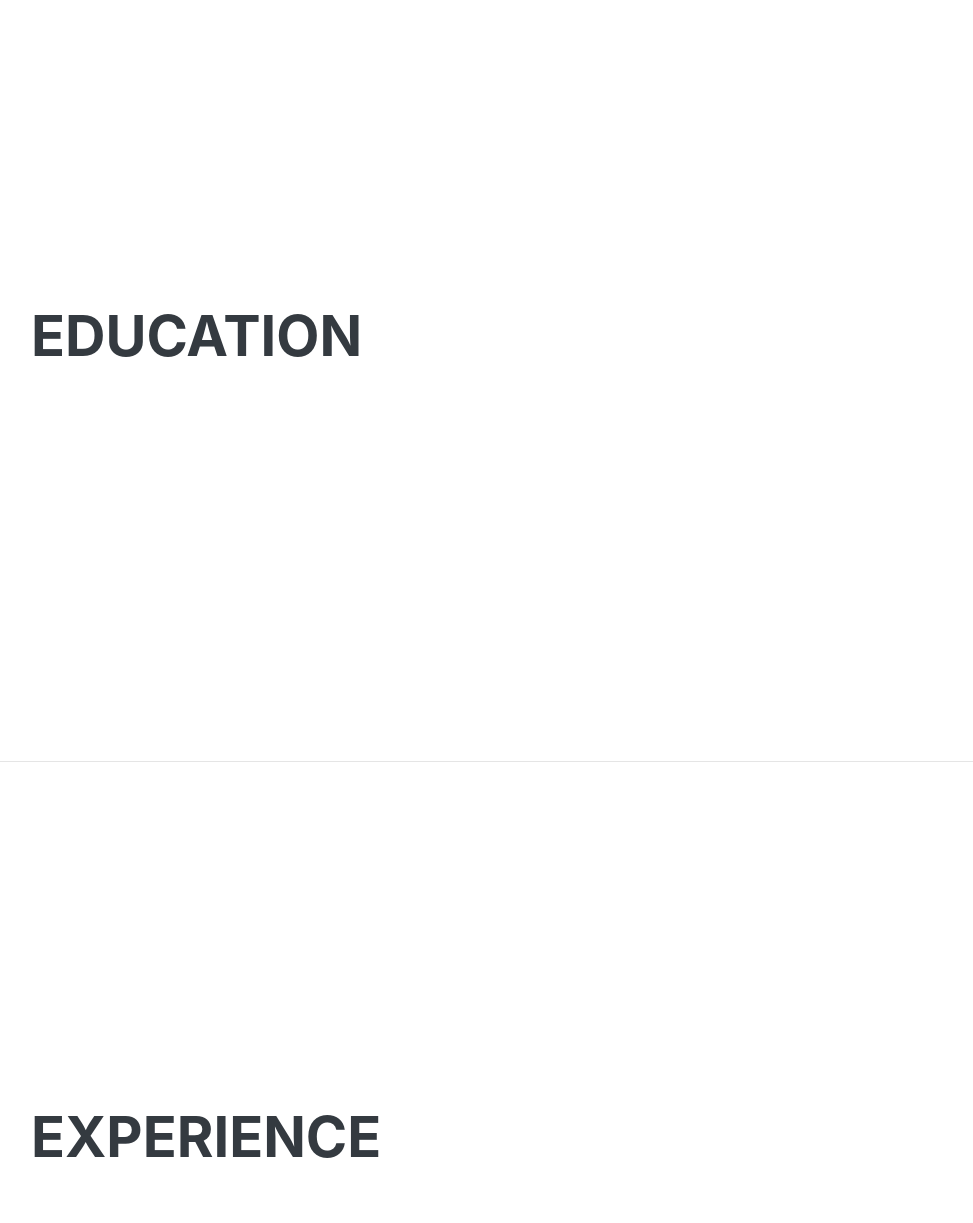
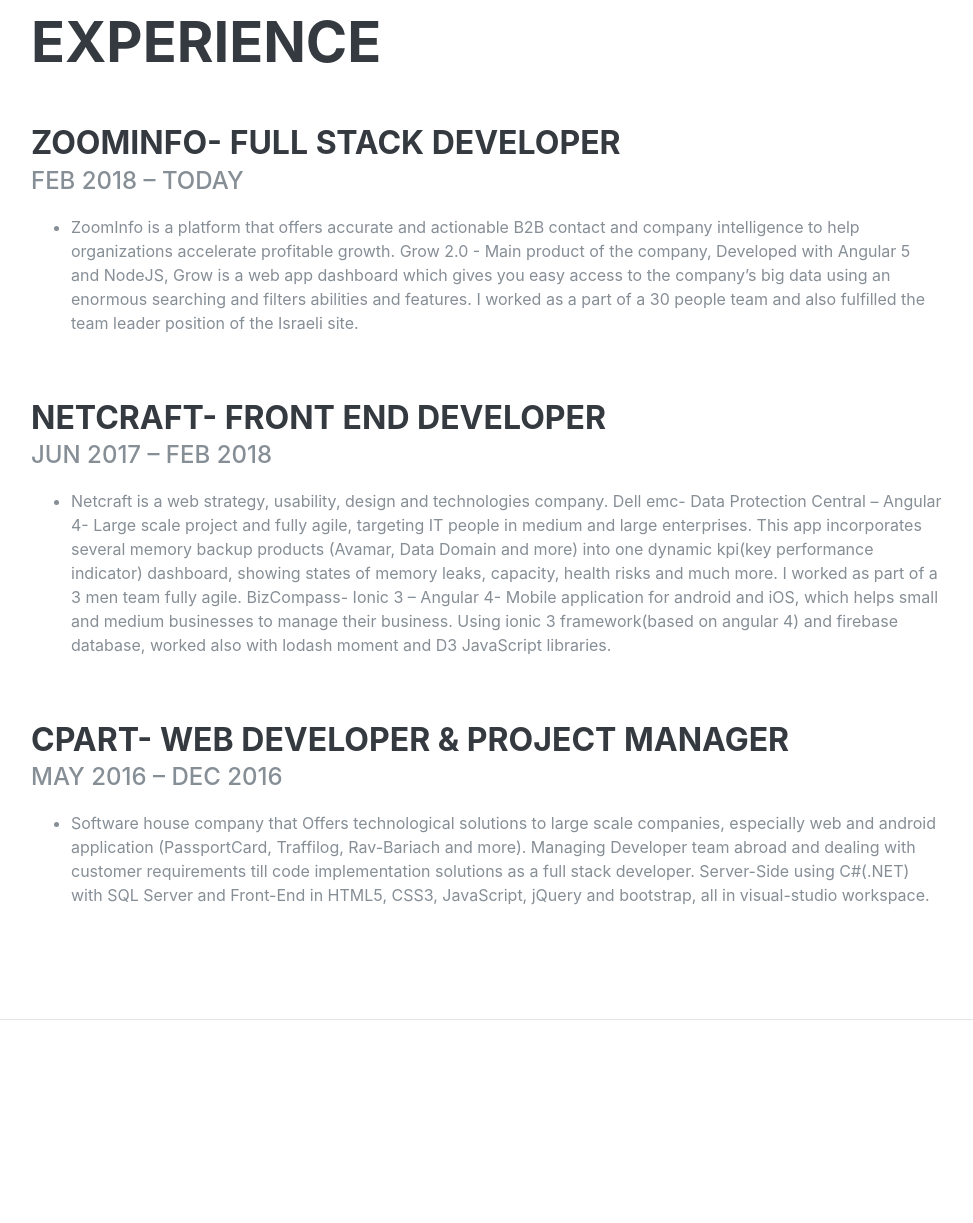
Before and after one commit to daniels820/Daniels-CV, a website: page Daniels-CV/index.html in a window 1280 px wide. Shown: the part 840-2063 px from the top of the page, without its empty margins (289-1262 px from the left). Drawn offline with nearby package versions, Linux system fonts and the light colour scheme; a web font is replaced by a local one.

Commit message:
some updates

```diff
--- a/Daniels-CV/index.html
+++ b/Daniels-CV/index.html
@@ -43,11 +43,14 @@
                 <li class="nav-item">
                     <a class="nav-link js-scroll-trigger" href="#about">About</a>
                 </li>
+                <!-- <li class="nav-item">
+                    <a class="nav-link js-scroll-trigger active" href="#education">Education</a>
+                </li> -->
                 <li class="nav-item">
-                    <a class="nav-link js-scroll-trigger active" href="#education">Education</a>
+                    <a class="nav-link js-scroll-trigger" href="#experience">Experience</a>
                 </li>
                 <li class="nav-item">
-                    <a class="nav-link js-scroll-trigger" href="#experience">Experience</a>
+                    <a class="nav-link js-scroll-trigger" href="#Army">Army</a>
                 </li>
                 <li class="nav-item">
                     <a class="nav-link js-scroll-trigger" href="#skills">Qualities</a>
@@ -70,7 +73,8 @@
                     <a href="mailto:daniels820@gmail.com">daniels820@gmail.com</a>
                 </div>
                 <p class="lead mb-5">
-                        Industrious and enthusiastic Full Stack Developer with a demonstrated history of working in the industry.
+                    Industrious and enthusiastic Full Stack Developer with a demonstrated history of working in the
+                    industry.
                 </p>
                 <div class="social-icons">
                     <a href="https://www.linkedin.com/in/daniel-shnayderman-3a3a06a1/">
@@ -88,139 +92,109 @@
 
         <hr class="m-0">
 
-        <section class="resume-section p-3 p-lg-5 d-flex flex-column" id="education">
+        <section class="resume-section p-3 p-lg-5 d-flex flex-column" id="experience">
             <div class="my-auto">
-                <h2 class="mb-5">Education</h2>
+                <h2 class="mb-5">Experience</h2>
 
-                <!-- <div class="resume-item d-flex flex-column flex-md-row mb-5">
+                <div class="resume-item d-flex flex-column flex-md-row mb-5">
                     <div class="resume-content mr-auto">
-                        <h3 class="mb-0">Netcraft Academy</h3>
-                        <div class="subheading mb-3">Front-End Develpment course</div>
+                        <h3 class="mb-0">ZoomInfo- Full stack Developer </h3>
+                        <div class="subheading mb-3"> Feb 2018 – Today</div>
                         <ul>
                             <li>
-                                <p>Acquired significant and deep understanding of Javascript(ES6), CSS3, HTML5</p>
-                            </li>
-                            <li>
-                                <p>Throughout the course I have developed responsive web applications and website using
-                                    angular6 framework.</p>
-                            </li>
-                            <li>
-                                <p>Wide usage of popular libraries for speed development and efficient maintenance such
-                                    as bootstrap, Angular Material and Sass.</p>
-                            </li>
-                            <li>
-                                <p>High Proficiency in working with git</p>
+                                <p>
+                                    ZoomInfo is a platform that offers accurate and actionable B2B contact and company intelligence to help organizations accelerate profitable growth.
+                                    Grow 2.0 - Main product of the company, Developed with Angular 5 and NodeJS,
+                                    Grow is a web app dashboard which gives you easy access to the company’s big data using an enormous searching and filters abilities and features.
+                                    I worked as a part of a 30 people team and also fulfilled the team leader position of the Israeli site.
+
+                                </p>
                             </li>
                         </ul>
                     </div>
-                    <div class="resume-date text-md-right">
-                        <span class="text-primary">2017-2018</span>
-                        <div class="d-none d-md-block">
-                            <img class="certificate" style="cursor:pointer;height:100px;width:75px" data-toggle="modal"
-                                data-target="#modalCertificate" src="img/netcraft.jpg" alt="">
-                            <div class="modal fade" id="modalCertificate" tabindex="-1" role="dialog" aria-labelledby="exampleModalLabel"
-                                aria-hidden="true">
-                                <div class="modal-dialog" style="height:400px;width:400px;margin:100px auto;" role="document">
-                                    <img src="img/netcraft.jpg" style="height:400px;width:300px;" alt="">
-                                    <button type="button" class="close" data-dismiss="modal" aria-label="Close">
-                                        <span aria-hidden="true">×</span>
-                                    </button>
+                    <!-- <div class="resume-date text-md-right">
+                        <span class="text-primary">2015 – 2016</span>
+                    </div> -->
+                </div>
 
-
-                                </div>
-                            </div>
-                        </div>
-                    </div>
-                </div> -->
-
-                <!-- <div class="resume-item d-flex flex-column flex-md-row">
+                <div class="resume-item d-flex flex-column flex-md-row mb-5">
                     <div class="resume-content mr-auto">
-                        <h3 class="mb-0">BAR-ILAN UNIVERSITY</h3>
-                        <div class="subheading mb-3">ECONOMICS AND MANAGEMENT</div>
+                        <h3 class="mb-0">Netcraft- Front end Developer</h3>
+                        <div class="subheading mb-3"> Jun 2017 – Feb 2018</div>
                         <ul>
                             <li>
-                                <p>BA in Economics and Business Administration from the Faculty of Social Sciences,
-                                    received in 2016.</p>
-                            </li>
-                            <li>
-                                <p>Excellence in the core courses of the degree: Microeconomics, Statistics and
-                                    Econometrics, Finance and Game Theory. </p>
+                                <p>
+                                    Netcraft is a web strategy, usability, design and technologies company.
+                                    Dell emc- Data Protection Central – Angular 4- Large scale project and fully agile,
+                                    targeting IT people in medium and large enterprises. This app incorporates several
+                                    memory backup products (Avamar, Data Domain and more) into one dynamic kpi(key
+                                    performance indicator) dashboard, showing states of memory leaks, capacity, health
+                                    risks and much more. I worked as part of a 3 men team fully agile.
+                                    BizCompass- Ionic 3 – Angular 4- Mobile application for android and iOS, which
+                                    helps small and medium businesses to manage their business. Using ionic 3
+                                    framework(based on angular 4) and firebase database, worked also with lodash moment
+                                    and D3 JavaScript libraries.
+
+                                </p>
                             </li>
                         </ul>
                     </div>
-                    <div class="resume-date text-md-right">
-                        <span class="text-primary">2012-2015</span>
+                    <!-- <div class="resume-date text-md-right">
+                        <span class="text-primary">2015 – 2016</span>
+                    </div> -->
+                </div>
+
+                <div class="resume-item d-flex flex-column flex-md-row mb-5">
+                    <div class="resume-content mr-auto">
+                        <h3 class="mb-0">Cpart- Web Developer & Project Manager</h3>
+                        <div class="subheading mb-3">May 2016 – Dec 2016</div>
+                        <ul>
+                            <li>
+                                <p>
+                                    Software house company that Offers technological solutions to large scale
+                                    companies, especially web and android application (PassportCard, Traffilog,
+                                    Rav-Bariach and more).
+                                    Managing Developer team abroad and dealing with customer requirements till code
+                                    implementation solutions as a full stack developer. Server-Side using C#(.NET) with
+                                    SQL Server and Front-End in HTML5, CSS3, JavaScript, jQuery and bootstrap, all in
+                                    visual-studio workspace.
+                                </p>
+                            </li>
+                        </ul>
                     </div>
-                </div> -->
+                    <!-- <div class="resume-date text-md-right">
+                        <span class="text-primary">2017 – 2018</span>
+                    </div> -->
+                </div>
+            </div>
 
-            </div>
         </section>
 
         <hr class="m-0">
 
-        <section class="resume-section p-3 p-lg-5 d-flex flex-column" id="experience">
+        <section class="resume-section p-3 p-lg-5 d-flex flex-column" id="Army">
             <div class="my-auto">
-                <h2 class="mb-5">Experience</h2>
-
-                <!-- <div class="resume-item d-flex flex-column flex-md-row mb-5">
+                <h2 class="mb-5">Army</h2>
+                <div class="resume-item d-flex flex-column flex-md-row mb-5">
                     <div class="resume-content mr-auto">
-                        <h3 class="mb-0">CREDIT CONSULTANT</h3>
-                        <div class="subheading mb-3">ALONI-HAFT LTD.</div>
+                        <h3 class="mb-0">Sayeret Nachal- Nachal elite reconnaissance unit</h3>
+                        <div class="subheading mb-3"> IDF 2006-2009</div>
                         <ul>
                             <li>
-                                <p>Credit consultant and analyst in a company that specializes in advising,
-                                    accompanying, and raising funds
-                                    for medium to large businesses in the Israeli market.</p>
-                            </li>
-                            <li>
-                                <p>As part of my work at the company, I was an integral part of launching and
-                                    establishing a new initiative
-                                    “Bizlend”, which provides solutions in the area of credit and loans for businesses
-                                    in Israel. </p>
-                            </li>
-                            <li>
-                                <p>I was part of the business development area in the initiative. I established a
-                                    network of collaborations
-                                    with competing financial advisors. </p>
-                            </li>
-                            <li>
-                                <p>Responsible for the initiative’s call center, focusing on the three core functions
-                                    of the center - customer
-                                    service, technical support and sales. </p>
+                                <p>
+                                    Serving as a warrior, commander and a staff sergeant which included big practice in
+                                    combat.
+                                    Additional trainings - Reconnaissance, Counterterrorism Course-LOTAR, Skydiving
+                                    course, Reconnaissance Commanding Course.
+                                </p>
                             </li>
                         </ul>
                     </div>
-                    <div class="resume-date text-md-right">
+                    <!-- <div class="resume-date text-md-right">
                         <span class="text-primary">2017 – 2018</span>
-                    </div>
+                    </div> -->
                 </div>
-
-                <div class="resume-item d-flex flex-column flex-md-row mb-5">
-                    <div class="resume-content mr-auto">
-                        <h3 class="mb-0">SALES RESPRESTATIVE</h3>
-                        <div class="subheading mb-3">INFINITY INVESMENT GROUP LTD.</div>
-                        <ul>
-                            <li>
-                                <p>Representative of the sales department of a leading investment house in the field of
-                                    investments in the Israeli capital market. </p>
-                            </li>
-                            <li>
-                                <p>Leads generation and execution of sales meetings with private and institutional
-                                    customers. </p>
-                            </li>
-                            <li>
-                                <p>Establishing the contact with the potential customer/party until signing and
-                                    completing the sale. </p>
-                            </li>
-                        </ul>
-                    </div>
-                    <div class="resume-date text-md-right">
-                        <span class="text-primary">2015 – 2016</span>
-                    </div>
-                </div> -->
-
             </div>
-
         </section>
 
         <hr class="m-0">
@@ -283,9 +257,10 @@
             <div class="my-auto">
                 <h2 class="mb-5">Interests</h2>
                 <p>
-                    Apart from being a web developer, I enjoy most of my time being outdoors. In the summer, I try to
-                    attend the beaches in tel aviv as often as i can.
-                    I love sports, good food and learning new things</p>
+                    Apart from being a web developer, I enjoy most of my time hanging out with my family and friends</br>
+                    I like doing different types of sports, like running, TRX and playing football.
+                    In the summer, I try to attend the beaches in tel aviv as often as i can.</br>
+                </p>
             </div>
         </section>
 
```
